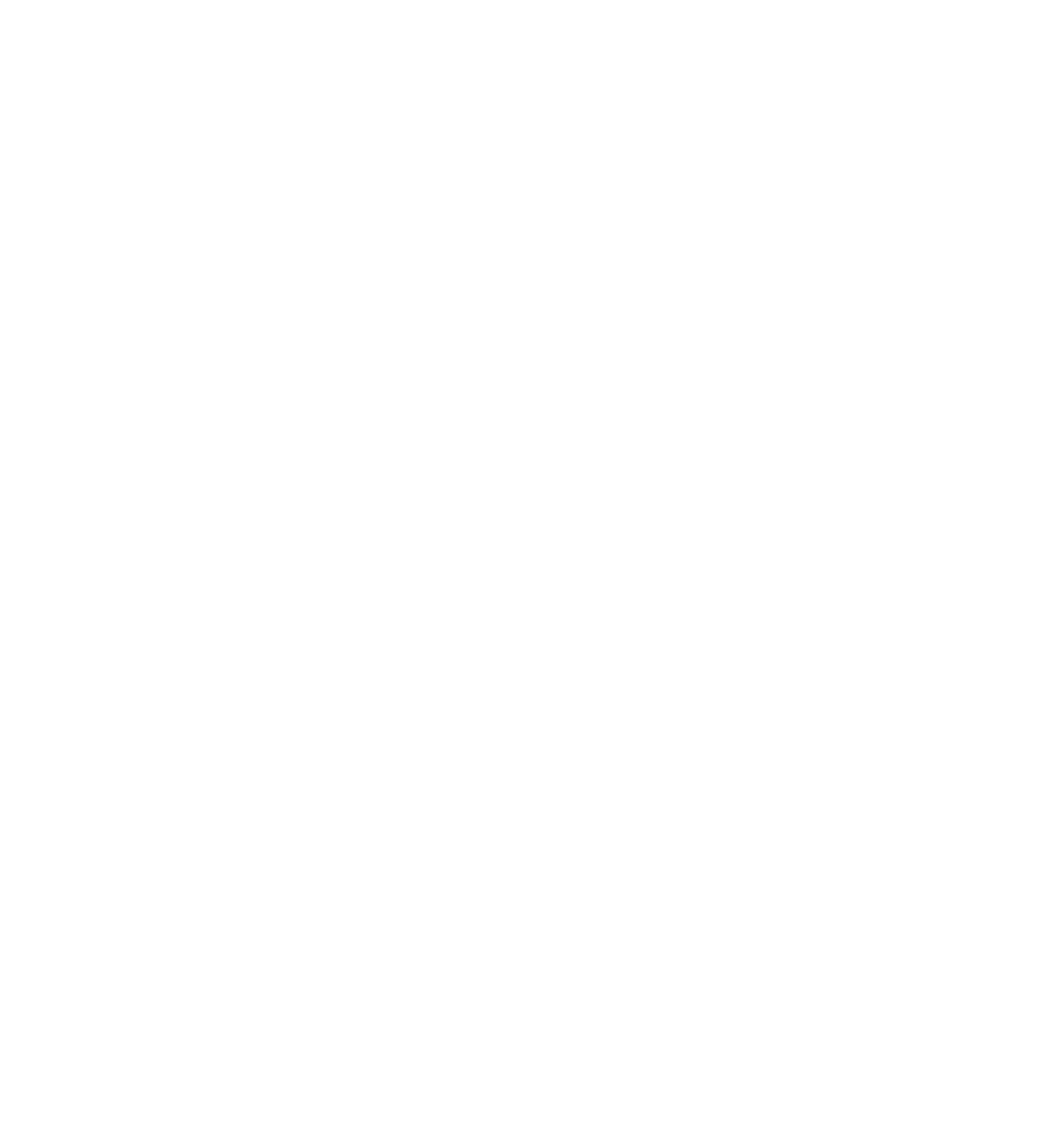
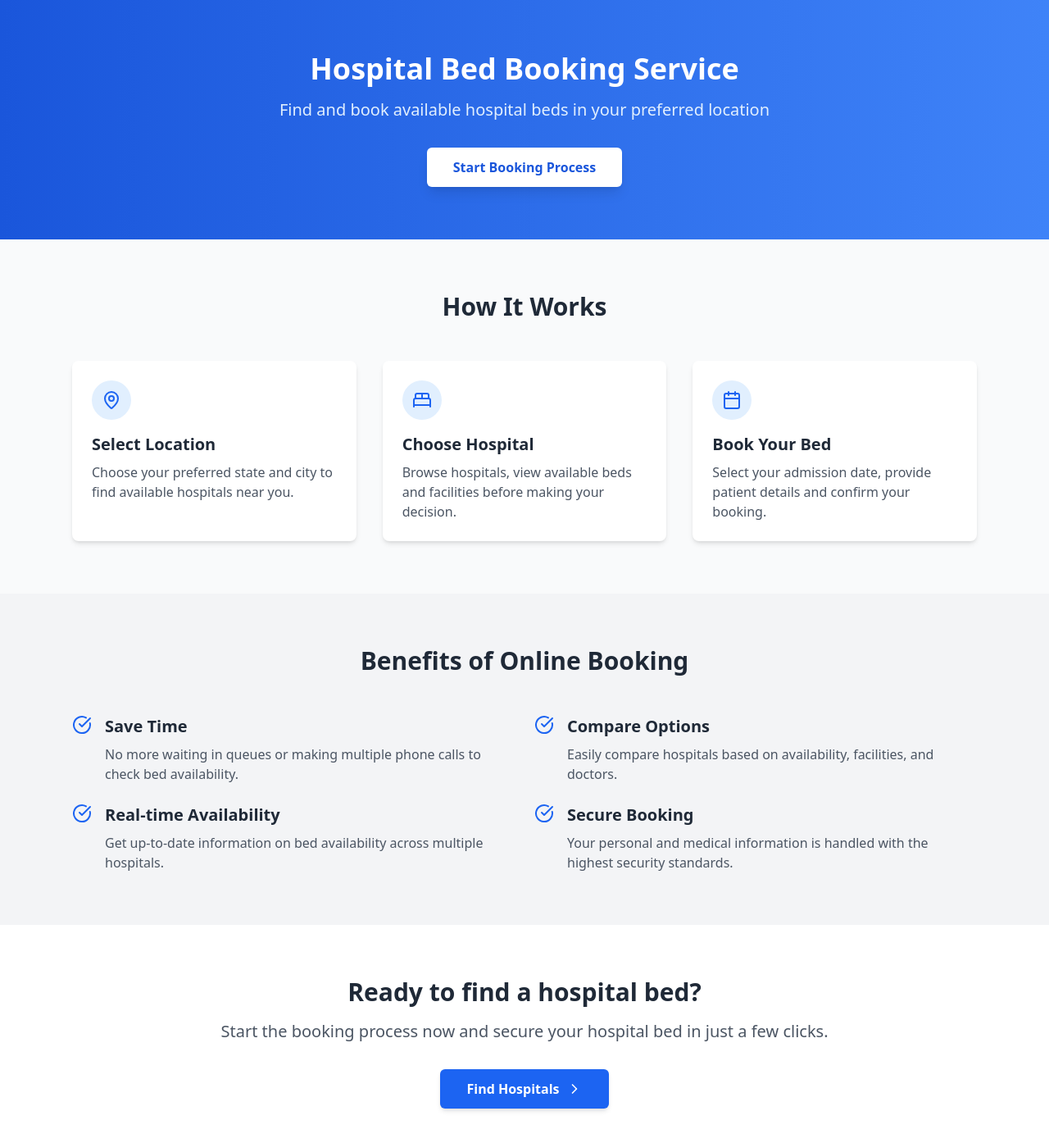
Before and after one commit to smSomMondal/cure360, a React (Vite) app in the folder cure360/: page /hospital in a window 1280 px wide. Before the commit this address had no page. Shown: the top 1394 px of the page at 82% size. Before the commit the page ends 800 px from the top, so only its background shows below. Built offline with nearby package versions, Linux system fonts and the light colour scheme.

Commit message:
hospital landing page intigrated

```diff
--- a/cure360/src/App.jsx
+++ b/cure360/src/App.jsx
@@ -10,6 +10,7 @@
 import AppointmentsConfirmation from "./pages/AppointmentsConfirmation";
 import { Book } from "lucide-react";
 import PatientForm from "./pages/patientform";
+import HospitalLandingPage from "./pages/BookHospitalPage";
 function App() {
   return (
     <ChatProvider>
@@ -19,6 +20,7 @@
           <Route path="/location" element={<Location />} />
           <Route path="/patientform" element={<PatientForm />} />
           <Route path="/dashboard" element={<Dashboard />} />
+          <Route path="/hospital" element={<HospitalLandingPage/>} />
           <Route path="/doctors" element={<BookDoctor />} />
           <Route path="/chatbot" element={<Home />} />
           <Route path="/chatbot/chat" element={<Chat />} />
--- /dev/null
+++ b/cure360/src/pages/BookHospitalPage.jsx
@@ -0,0 +1,139 @@
+import { useState } from 'react';
+import { Calendar, Clock, MapPin, BedDouble, Search, User, CheckCircle, ChevronRight } from 'lucide-react';
+
+export default function HospitalLandingPage() {
+  const [isStarted, setIsStarted] = useState(false);
+
+  const handleStartClick = () => {
+    // In a real application, navigate to hospital selection page
+    console.log("Navigate to hospital selection page");
+    // Example: history.push('/hospitals/select');
+    setIsStarted(true);
+    setTimeout(() => {
+      alert("Navigating to hospital selection page");
+    }, 500);
+  };
+
+  return (
+    <div className="bg-gray-50 min-h-screen">
+      {/* Hero Section */}
+      <div className="bg-gradient-to-r from-blue-700 to-blue-500 py-16">
+        <div className="max-w-6xl mx-auto px-6 text-center">
+          <h1 className="text-4xl font-bold text-white mb-4">Hospital Bed Booking Service</h1>
+          <p className="text-xl text-blue-100 mb-8">Find and book available hospital beds in your preferred location</p>
+          {!isStarted ? (
+            <button
+              onClick={handleStartClick}
+              className="px-8 py-3 bg-white text-blue-700 rounded-md font-semibold hover:bg-blue-50 transition-colors shadow-lg"
+            >
+              Start Booking Process
+            </button>
+          ) : (
+            <div className="inline-block px-8 py-3 bg-green-100 text-green-800 rounded-md font-semibold">
+              <div className="flex items-center">
+                <CheckCircle className="mr-2" size={20} />
+                <span>Starting booking process...</span>
+              </div>
+            </div>
+          )}
+        </div>
+      </div>
+
+      {/* How It Works */}
+      <div className="max-w-6xl mx-auto px-6 py-16">
+        <h2 className="text-3xl font-bold text-center text-gray-800 mb-12">How It Works</h2>
+
+        <div className="grid grid-cols-1 md:grid-cols-3 gap-8">
+          <div className="bg-white p-6 rounded-lg shadow-md">
+            <div className="bg-blue-100 rounded-full w-12 h-12 flex items-center justify-center mb-4">
+              <MapPin className="text-blue-600" size={24} />
+            </div>
+            <h3 className="text-xl font-semibold text-gray-800 mb-2">Select Location</h3>
+            <p className="text-gray-600">Choose your preferred state and city to find available hospitals near you.</p>
+          </div>
+
+          <div className="bg-white p-6 rounded-lg shadow-md">
+            <div className="bg-blue-100 rounded-full w-12 h-12 flex items-center justify-center mb-4">
+              <BedDouble className="text-blue-600" size={24} />
+            </div>
+            <h3 className="text-xl font-semibold text-gray-800 mb-2">Choose Hospital</h3>
+            <p className="text-gray-600">Browse hospitals, view available beds and facilities before making your decision.</p>
+          </div>
+
+          <div className="bg-white p-6 rounded-lg shadow-md">
+            <div className="bg-blue-100 rounded-full w-12 h-12 flex items-center justify-center mb-4">
+              <Calendar className="text-blue-600" size={24} />
+            </div>
+            <h3 className="text-xl font-semibold text-gray-800 mb-2">Book Your Bed</h3>
+            <p className="text-gray-600">Select your admission date, provide patient details and confirm your booking.</p>
+          </div>
+        </div>
+      </div>
+
+      {/* Benefits */}
+      <div className="bg-gray-100 py-16">
+        <div className="max-w-6xl mx-auto px-6">
+          <h2 className="text-3xl font-bold text-center text-gray-800 mb-12">Benefits of Online Booking</h2>
+
+          <div className="grid grid-cols-1 md:grid-cols-2 gap-6">
+            <div className="flex">
+              <div className="mr-4 text-blue-600">
+                <CheckCircle size={24} />
+              </div>
+              <div>
+                <h3 className="text-xl font-semibold text-gray-800 mb-2">Save Time</h3>
+                <p className="text-gray-600">No more waiting in queues or making multiple phone calls to check bed availability.</p>
+              </div>
+            </div>
+
+            <div className="flex">
+              <div className="mr-4 text-blue-600">
+                <CheckCircle size={24} />
+              </div>
+              <div>
+                <h3 className="text-xl font-semibold text-gray-800 mb-2">Compare Options</h3>
+                <p className="text-gray-600">Easily compare hospitals based on availability, facilities, and doctors.</p>
+              </div>
+            </div>
+
+            <div className="flex">
+              <div className="mr-4 text-blue-600">
+                <CheckCircle size={24} />
+              </div>
+              <div>
+                <h3 className="text-xl font-semibold text-gray-800 mb-2">Real-time Availability</h3>
+                <p className="text-gray-600">Get up-to-date information on bed availability across multiple hospitals.</p>
+              </div>
+            </div>
+
+            <div className="flex">
+              <div className="mr-4 text-blue-600">
+                <CheckCircle size={24} />
+              </div>
+              <div>
+                <h3 className="text-xl font-semibold text-gray-800 mb-2">Secure Booking</h3>
+                <p className="text-gray-600">Your personal and medical information is handled with the highest security standards.</p>
+              </div>
+            </div>
+          </div>
+        </div>
+      </div>
+
+      {/* CTA */}
+      <div className="bg-white py-16">
+        <div className="max-w-4xl mx-auto px-6 text-center">
+          <h2 className="text-3xl font-bold text-gray-800 mb-4">Ready to find a hospital bed?</h2>
+          <p className="text-xl text-gray-600 mb-8">Start the booking process now and secure your hospital bed in just a few clicks.</p>
+
+          <button
+            onClick={handleStartClick}
+            className="px-8 py-3 bg-blue-600 text-white rounded-md font-semibold hover:bg-blue-700 transition-colors shadow-md flex items-center mx-auto"
+          >
+            Find Hospitals
+            <ChevronRight className="ml-2" size={20} />
+          </button>
+        </div>
+      </div>
+    </div>
+  );
+}
```
